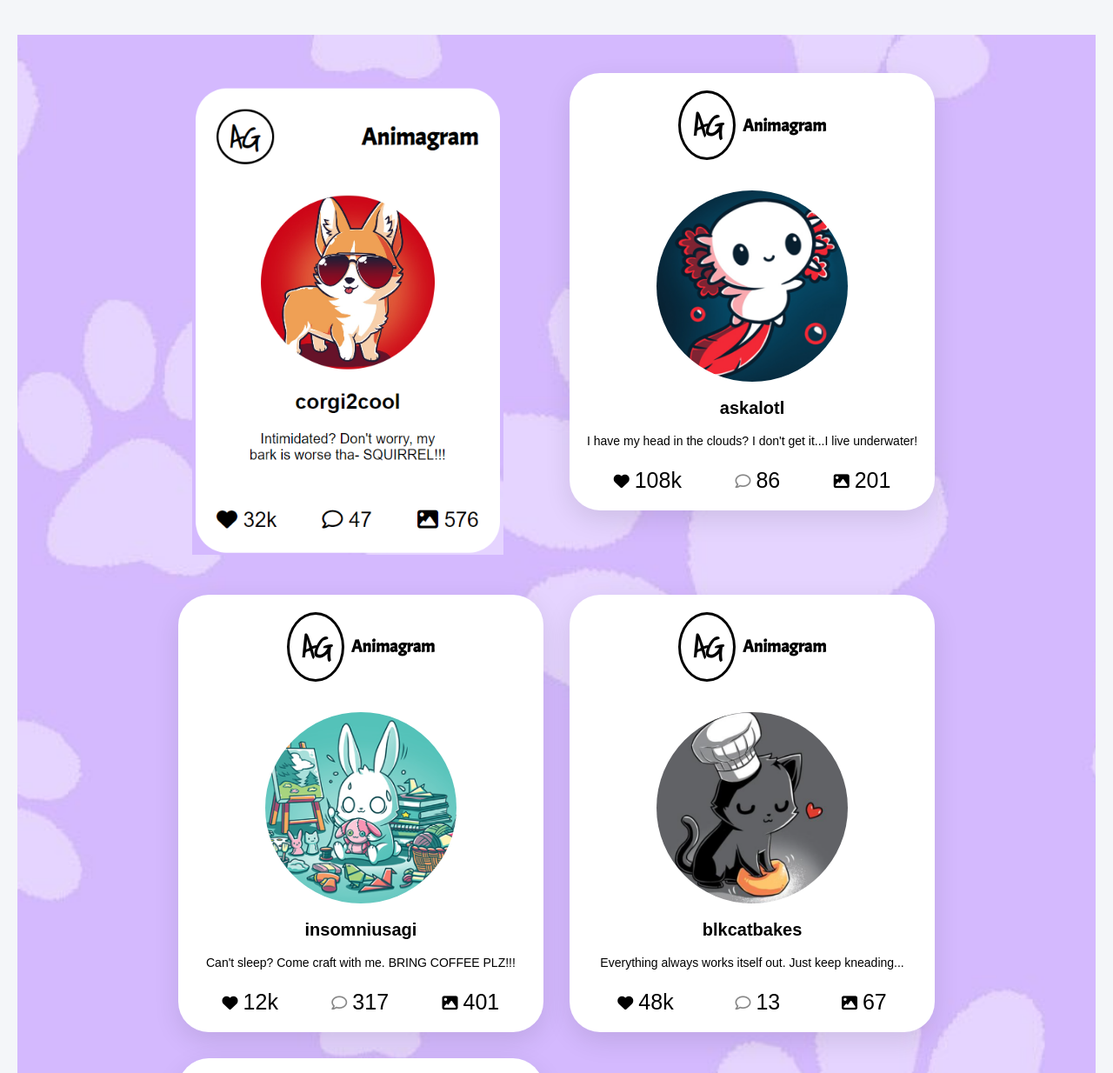
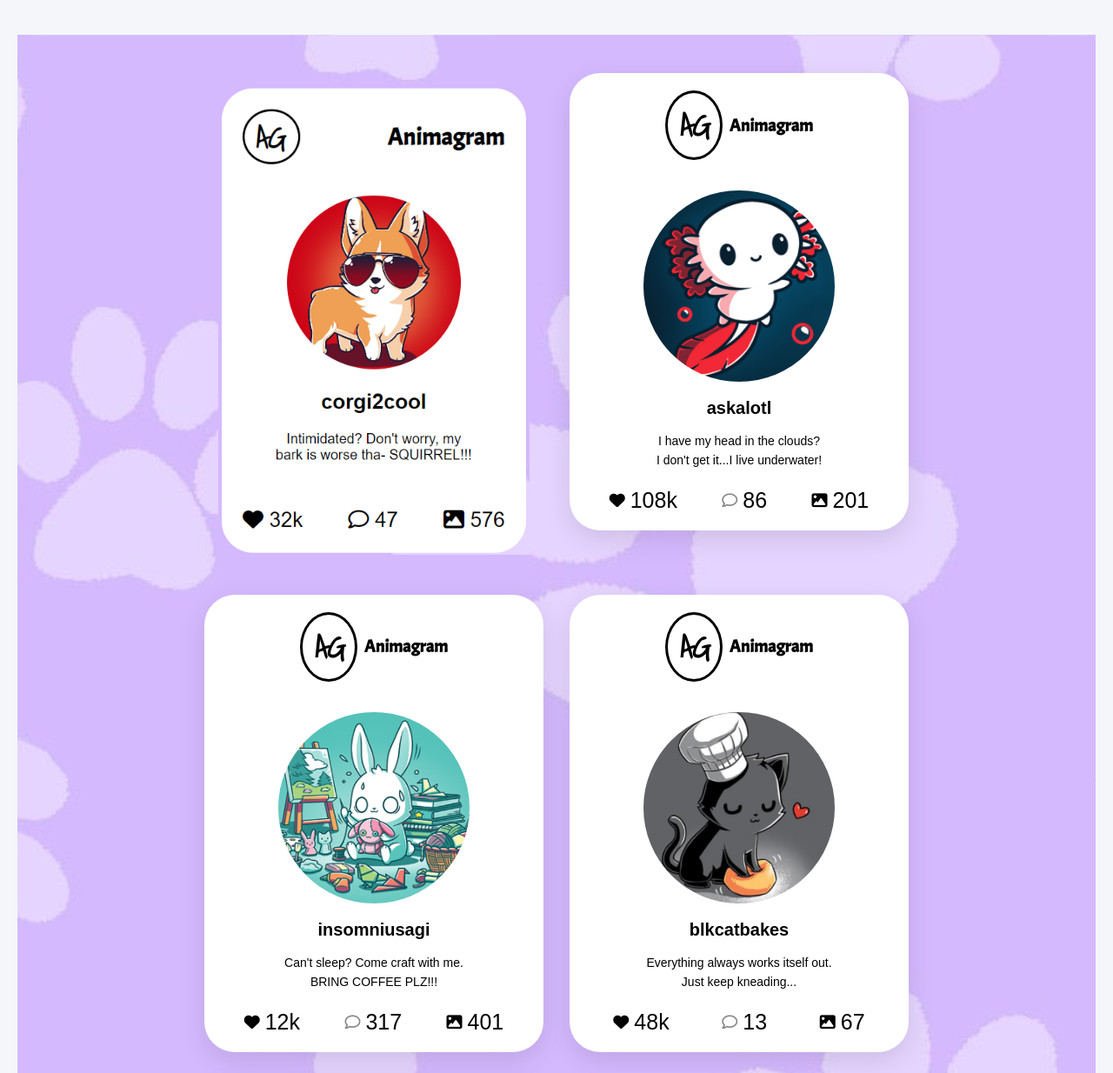
Before and after one commit to Skyler-exe/Skyler-exe.github.io, a plain HTML site: page animagram-cards/index.html in a window 1280 px wide. Shown: the top 1234 px of the page at 87% size. Drawn offline with Linux system fonts and the light colour scheme.

Commit message:
Update index.html

```diff
--- a/animagram-cards/index.html
+++ b/animagram-cards/index.html
@@ -37,7 +37,7 @@
                     </div>
                     <h2>askalotl</h2>
                     <p>
-                        I have my head in the clouds?
+                        I have my head in the clouds?<br>
                         I don't get it...I live underwater!
                     </p>
                     <div class="animagram-footer">
@@ -66,7 +66,7 @@
                     </div>
                     <h2>insomniusagi</h2>
                     <p>
-                        Can't sleep? Come craft with me. BRING COFFEE PLZ!!!
+                        Can't sleep? Come craft with me.<br> BRING COFFEE PLZ!!!
                     </p>
                     <div class="animagram-footer">
                         <span>
@@ -94,7 +94,7 @@
                     </div>
                     <h2>blkcatbakes</h2>
                     <p>
-                        Everything always works itself out.
+                        Everything always works itself out.<br>
                         Just keep kneading...
                     </p>
                     <div class="animagram-footer">
@@ -123,7 +123,7 @@
                     </div>
                     <h2>fabnfranticfx</h2>
                     <p>
-                        NOW ACCEPTING COMMISSIONS! I'll draw it ALL!
+                        NOW ACCEPTING COMMISSIONS!<br> I'll draw it ALL!
                     </p>
                     <div class="animagram-footer">
                         <span>
```
